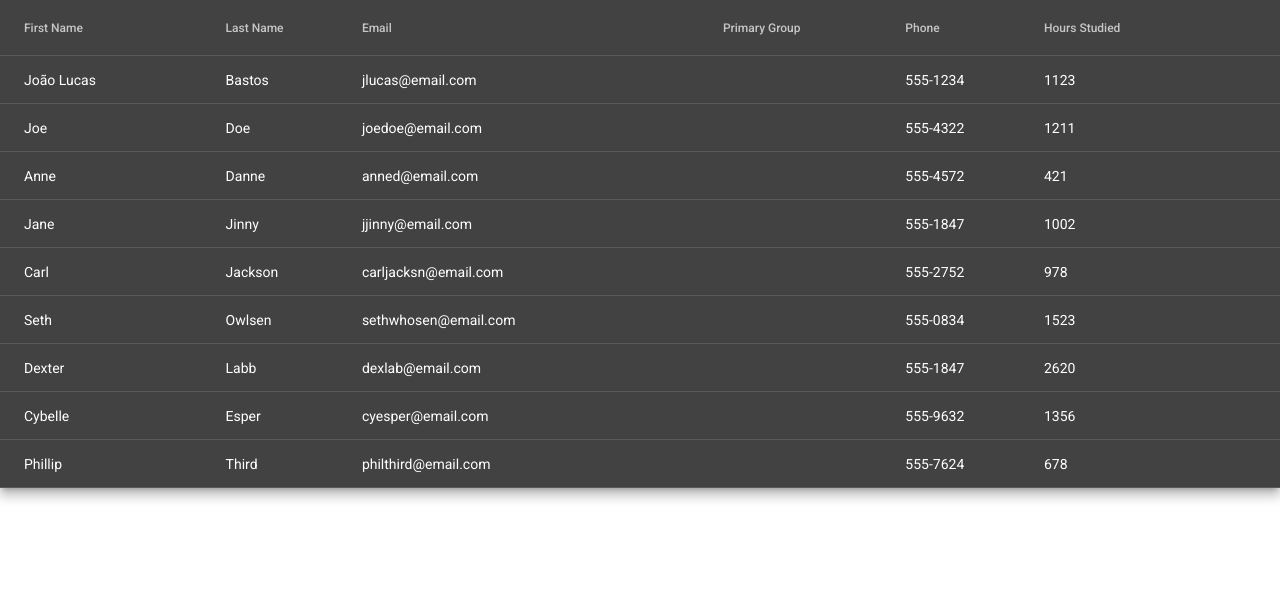
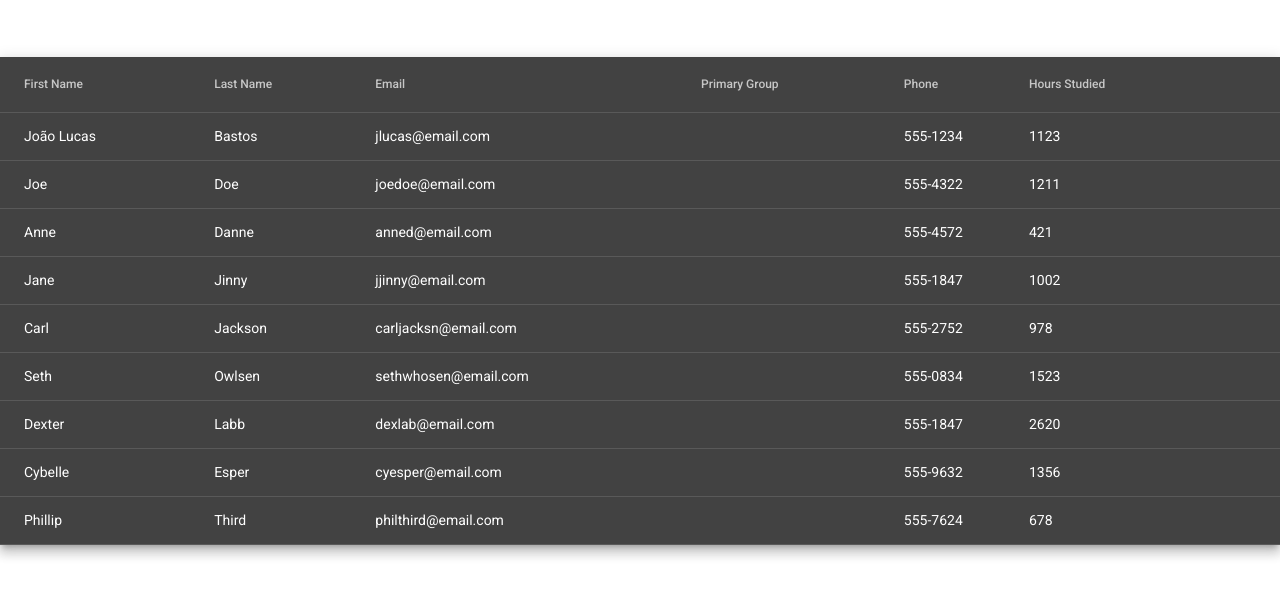
Before and after one commit to JLucas5/voxy-frontend-test, an Angular app: page / in a window 1280 px wide. Shown: the top 596 px of the page. Built offline with nearby package versions, Linux system fonts and the light colour scheme.

Commit message:
Table filtering and sorting added

```diff
--- a/src/app/views/main-page/main-page.component.html
+++ b/src/app/views/main-page/main-page.component.html
@@ -1,40 +1,51 @@
-<table mat-table [dataSource]="people" class="mat-elevation-z8">
+<div>
+    <mat-form-field class="example-form-field">
+        <mat-label>Clearable input</mat-label>
+        <input matInput type="text" [(ngModel)]="filter" (ngModelChange)="filterChange($event)">
+        <button *ngIf="filter" matSuffix mat-icon-button aria-label="Clear" (click)="filter=''">
+          <mat-icon>close</mat-icon>
+        </button>
+      </mat-form-field>
+</div>
+<div>
+    <table mat-table [dataSource]="people" matSort (matSortChange)="announceSortChange($event)" class="mat-elevation-z8">
         <!-- First Name Column -->
-  <ng-container matColumnDef="first-name">
-    <th mat-header-cell *matHeaderCellDef> First Name </th>
+        <ng-container matColumnDef="firstName">
+            <th mat-header-cell *matHeaderCellDef mat-sort-header sortActionDescription="Sort by firstName"> First Name </th>
             <td mat-cell *matCellDef="let person"> {{person.firstName}} </td>
         </ng-container>
 
         <!-- Last Name Column -->
-  <ng-container matColumnDef="last-name">
-    <th mat-header-cell *matHeaderCellDef> Last Name </th>
+        <ng-container matColumnDef="lastName">
+            <th mat-header-cell *matHeaderCellDef mat-sort-header sortActionDescription="Sort by lastName"> Last Name </th>
             <td mat-cell *matCellDef="let person"> {{person.lastName}} </td>
         </ng-container>
 
         <!-- Email Column -->
         <ng-container matColumnDef="email">
-    <th mat-header-cell *matHeaderCellDef> Email </th>
+            <th mat-header-cell *matHeaderCellDef mat-sort-header sortActionDescription="Sort by email"> Email </th>
             <td mat-cell *matCellDef="let person"> {{person.email}} </td>
         </ng-container>
 
         <!-- Primary Group Column -->
-  <ng-container matColumnDef="primary-group">
-    <th mat-header-cell *matHeaderCellDef> Primary Group </th>
+        <ng-container matColumnDef="primaryGroup">
+            <th mat-header-cell *matHeaderCellDef mat-sort-header sortActionDescription="Sort by primaryGroup"> Primary Group </th>
             <td mat-cell *matCellDef="let person"> {{person.primaryGroup}} </td>
         </ng-container>
 
         <!-- Phone Number Column -->
         <ng-container matColumnDef="phone">
-    <th mat-header-cell *matHeaderCellDef> Phone </th>
+            <th mat-header-cell *matHeaderCellDef mat-sort-header sortActionDescription="Sort by phone"> Phone </th>
             <td mat-cell *matCellDef="let person"> {{person.phone}} </td>
         </ng-container>
 
         <!-- Hours Studied Column -->
-  <ng-container matColumnDef="hours-studied">
-    <th mat-header-cell *matHeaderCellDef> Hours Studied </th>
+        <ng-container matColumnDef="hrsStudied">
+            <th mat-header-cell *matHeaderCellDef mat-sort-header sortActionDescription="Sort by hrsStudied"> Hours Studied </th>
             <td mat-cell *matCellDef="let person"> {{person.hrsStudied}} </td>
         </ng-container>
 
   <tr mat-header-row *matHeaderRowDef="displayedColumns"></tr>
   <tr mat-row *matRowDef="let row; columns: displayedColumns;"></tr>
   </table>
+</div>
--- a/src/app/views/main-page/main-page.component.ts
+++ b/src/app/views/main-page/main-page.component.ts
@@ -1,27 +1,42 @@
-import { Component, OnInit } from '@angular/core';
+import { Component, OnInit, ViewChild, AfterViewInit } from '@angular/core';
 import { PeopleService  } from 'src/app/services/people/people.service';
+import {LiveAnnouncer} from '@angular/cdk/a11y';
+import {MatSort, Sort} from '@angular/material/sort';
+import {MatTableDataSource} from '@angular/material/table';
+
 
 @Component({
   selector: 'app-main-page',
   templateUrl: './main-page.component.html',
   styleUrls: ['./main-page.component.css']
 })
-export class MainPageComponent implements OnInit {
-
-  people: object[] = []
-
-  displayedColumns: string[] = ['first-name', 'last-name', 'email', 'primary-group', 'phone', 'hours-studied'];
+export class MainPageComponent implements AfterViewInit {
+  displayedColumns: string[] = ['firstName', 'lastName', 'email', 'primaryGroup', 'phone', 'hrsStudied'];
+  people = new MatTableDataSource(this.peopleService.getAllPeople())
+  filter : any
 
   constructor(
-    private peopleService : PeopleService
+    private peopleService : PeopleService,
+    private _liveAnnouncer: LiveAnnouncer
   ) { }
+  @ViewChild(MatSort)
+  sort= new MatSort();
 
-  ngOnInit(): void {
-
-  this.people = this.peopleService.getAllPeople()
-
-
-
+  ngAfterViewInit() {
+    this.people.sort = this.sort;
   }
 
+  announceSortChange(sortState: Sort) {
+    if (sortState.direction) {
+      this._liveAnnouncer.announce(`Sorted ${sortState.direction}ending`);
+    } else {
+      this._liveAnnouncer.announce('Sorting cleared');
+    }
+  }
+
+  filterChange(filterValue: string){
+    filterValue = filterValue.trim(); // Remove whitespace
+        filterValue = filterValue.toLowerCase(); // MatTableDataSource defaults to lowercase matches
+        this.people.filter = filterValue;
+  }
 }
```
Also changed, not shown: src/app/app.module.ts (+13 -1 lines). Lines whose indentation alone changed are shown as unchanged.
